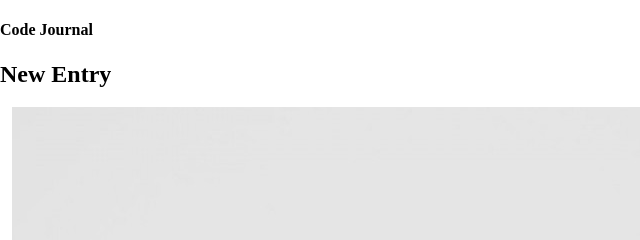
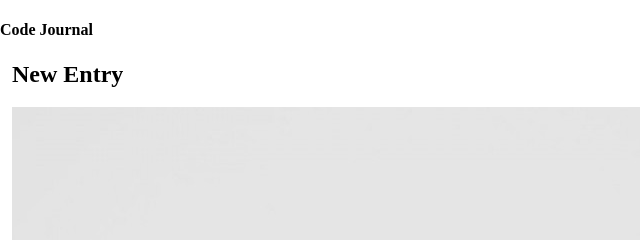
Before and after one commit to SteveBehm/code-journal, a website: page index.html in a window 1280 px wide. Shown: the top 240 px of the page, 0-640 px from the left. Drawn offline with Linux system fonts and the light colour scheme.

Commit message:
Add a form for creating a journal entry to the div[data-view=entry-form].

```diff
--- a/index.html
+++ b/index.html
@@ -23,7 +23,9 @@
   <main>
     <div data-view="entry-form">
       <form>
-        <h2>New Entry</h2>
+        <div class="column-full">
+          <h2>New Entry</h2>
+        </div>
         <div class="column-half">
           <img class="placeholder-img" alt="placeholder image" src="images/placeholder-image-square.jpg">
         </div>
```
